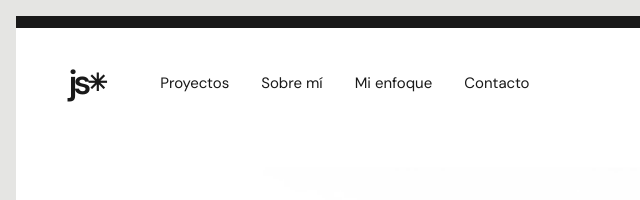
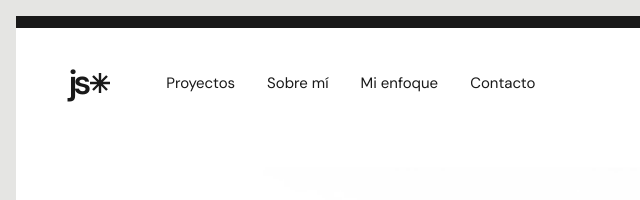
Before and after one commit to docdre1988-png/Portafolio2026Josep, a website: page index.html in a window 1280 px wide. Shown: the top 200 px of the page, 0-640 px from the left. Drawn offline with Linux system fonts and the light colour scheme; no server answers.

Commit message:
Render logo symbol as monochrome SVG on mobile

```diff
--- a/index.html
+++ b/index.html
@@ -12,7 +12,7 @@
     <section class="hero" id="inicio" aria-label="Presentación de Josep Su">
       <img class="portrait" src="assets/josep-hero.webp" alt="Josep Su con gafas, trabajando con su portátil" fetchpriority="high">
       <header class="navigation">
-        <a class="logo" href="#inicio" aria-label="Josep Su, inicio">js<span>✳</span></a>
+        <a class="logo" href="#inicio" aria-label="Josep Su, inicio">js<svg class="logo-symbol" viewBox="0 0 24 24" aria-hidden="true" focusable="false"><path d="M12 2v20M2 12h20M5 5l14 14M5 19L19 5" fill="none" stroke="currentColor" stroke-width="2.4"/></svg></a>
         <nav aria-label="Navegación principal">
           <a href="#proyectos">Proyectos</a>
           <a href="#sobre-mi">Sobre mí</a>
@@ -57,7 +57,7 @@
       <h2>Software con intención.</h2>
       <div class="focus-list"><article><span class="number">01</span><h3>Web & aplicaciones</h3><p>Experiencias claras y herramientas útiles que acercan una idea a las personas que la necesitan.</p><span class="arrow">↗</span></article><article><span class="number">02</span><h3>Inteligencia artificial</h3><p>Explorar cómo los asistentes y la automatización pueden liberar tiempo y ampliar nuestras capacidades.</p><span class="arrow">↗</span></article><article><span class="number">03</span><h3>Productos SaaS</h3><p>Convertir problemas reales en productos que puedan crecer y aportar valor de forma continua.</p><span class="arrow">↗</span></article></div>
     </section>
-    <section class="contact section" id="contacto"><div class="section-label"><span>04 / LO QUE SIGUE</span><span>Las buenas ideas empiezan con una conversación.</span></div><h2>¿Y si construimos<br>algo que <em>importe?</em></h2><p>Una idea, un problema por resolver o una nueva posibilidad.<br>Ese puede ser el comienzo.</p><a class="contact-note" href="https://wa.me/51907279299" target="_blank" rel="noopener noreferrer">Conversemos por WhatsApp · 907 279 299 <span>↗</span></a><footer><a class="logo" href="#inicio">js<span>✳</span></a><span>Josep Su · Developer & software creator</span><a href="admin.html" class="admin-link">Admin ↗</a><a href="#inicio">Volver arriba ↑</a></footer></section>
+    <section class="contact section" id="contacto"><div class="section-label"><span>04 / LO QUE SIGUE</span><span>Las buenas ideas empiezan con una conversación.</span></div><h2>¿Y si construimos<br>algo que <em>importe?</em></h2><p>Una idea, un problema por resolver o una nueva posibilidad.<br>Ese puede ser el comienzo.</p><a class="contact-note" href="https://wa.me/51907279299" target="_blank" rel="noopener noreferrer">Conversemos por WhatsApp · 907 279 299 <span>↗</span></a><footer><a class="logo" href="#inicio">js<svg class="logo-symbol" viewBox="0 0 24 24" aria-hidden="true" focusable="false"><path d="M12 2v20M2 12h20M5 5l14 14M5 19L19 5" fill="none" stroke="currentColor" stroke-width="2.4"/></svg></a><span>Josep Su · Developer & software creator</span><a href="admin.html" class="admin-link">Admin ↗</a><a href="#inicio">Volver arriba ↑</a></footer></section>
   </main>
 <script src="config.js"></script><script src="assets/gallery.bundle.js" defer></script></body>
 </html>
--- a/styles.css
+++ b/styles.css
@@ -103,3 +103,6 @@ footer .admin-link{font-size:12px;color:#b3b4ab}footer .admin-link:hover{color:#
  .project-frame figcaption{font-size:6px}
  .section{padding-inline:20px}
 }
+
+
+.logo-symbol{width:24px;height:24px;display:block;flex-shrink:0;margin-left:1px}.navigation .logo{color:#191919}
```
